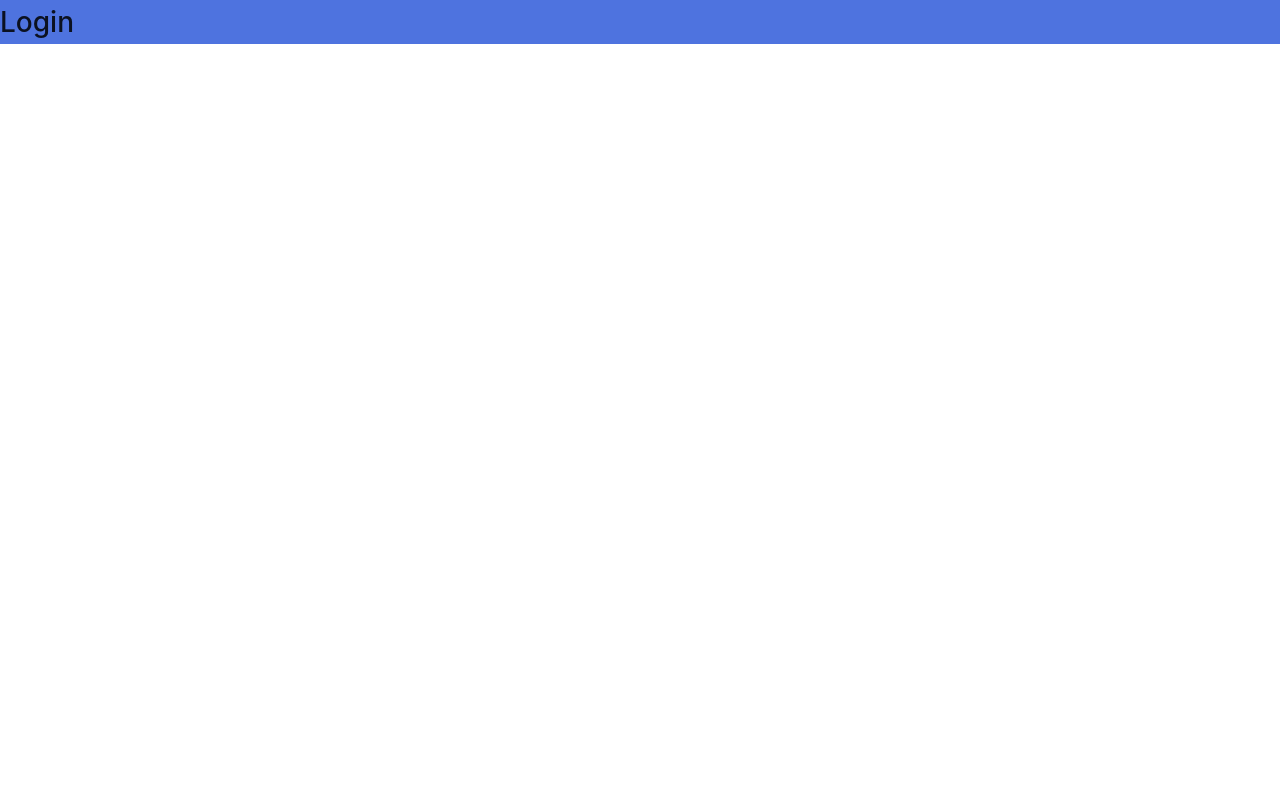
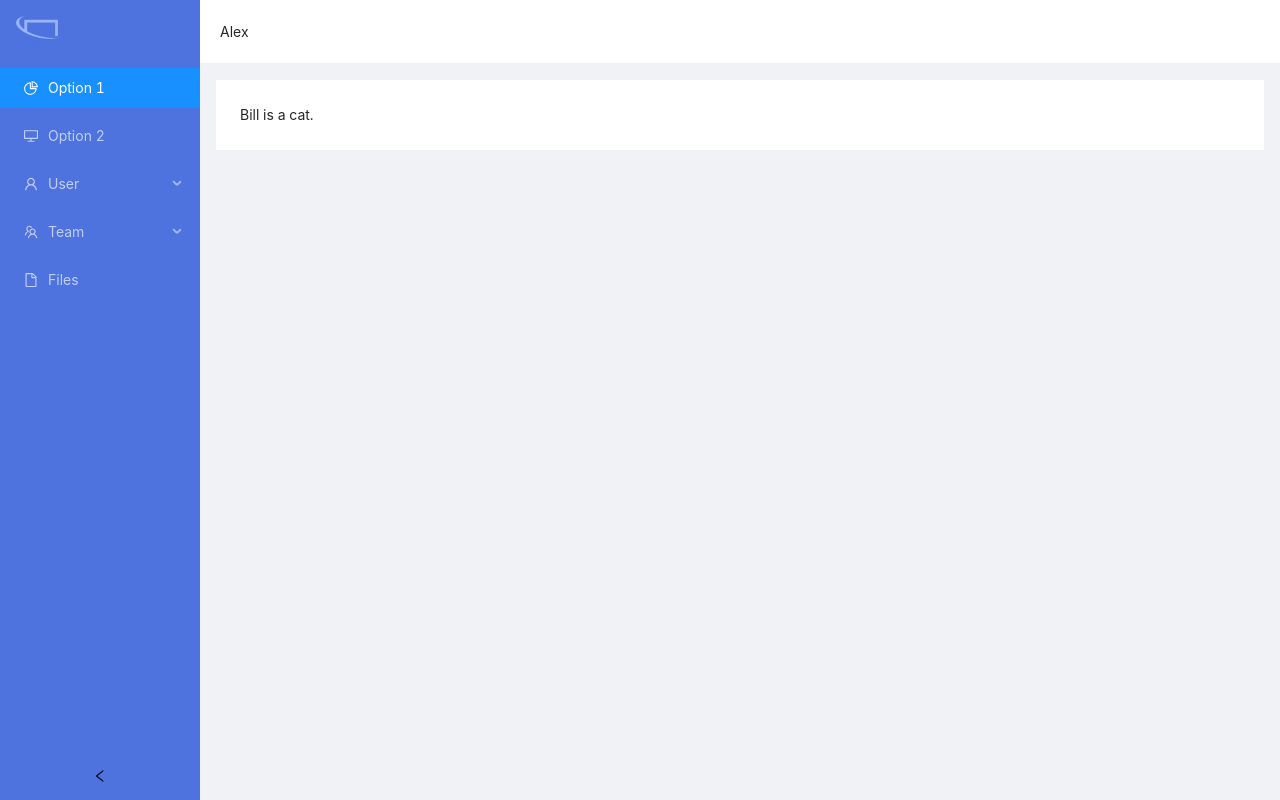
Before and after one commit to Tesis-Arevalo-Parco/frontend, a React (Create React App) app: page /app in a window 1280 px wide. Before the commit this address led to /. Built offline with nearby package versions, Linux system fonts and the light colour scheme.

Commit message:
Create README.md

```diff
--- a/src/routes/PrivateRoute.js
+++ b/src/routes/PrivateRoute.js
@@ -1,6 +1,6 @@
 import { Route, Redirect } from 'react-router-dom'
 import { paths } from 'constants/paths'
-const isLogin = () => false
+const isLogin = () => true
 
 const PrivateRoute = ({ component: Component, ...rest }) => {
 	return (
```
Also changed, not shown: 1 other file (tests, documents, lock files or other folders).
